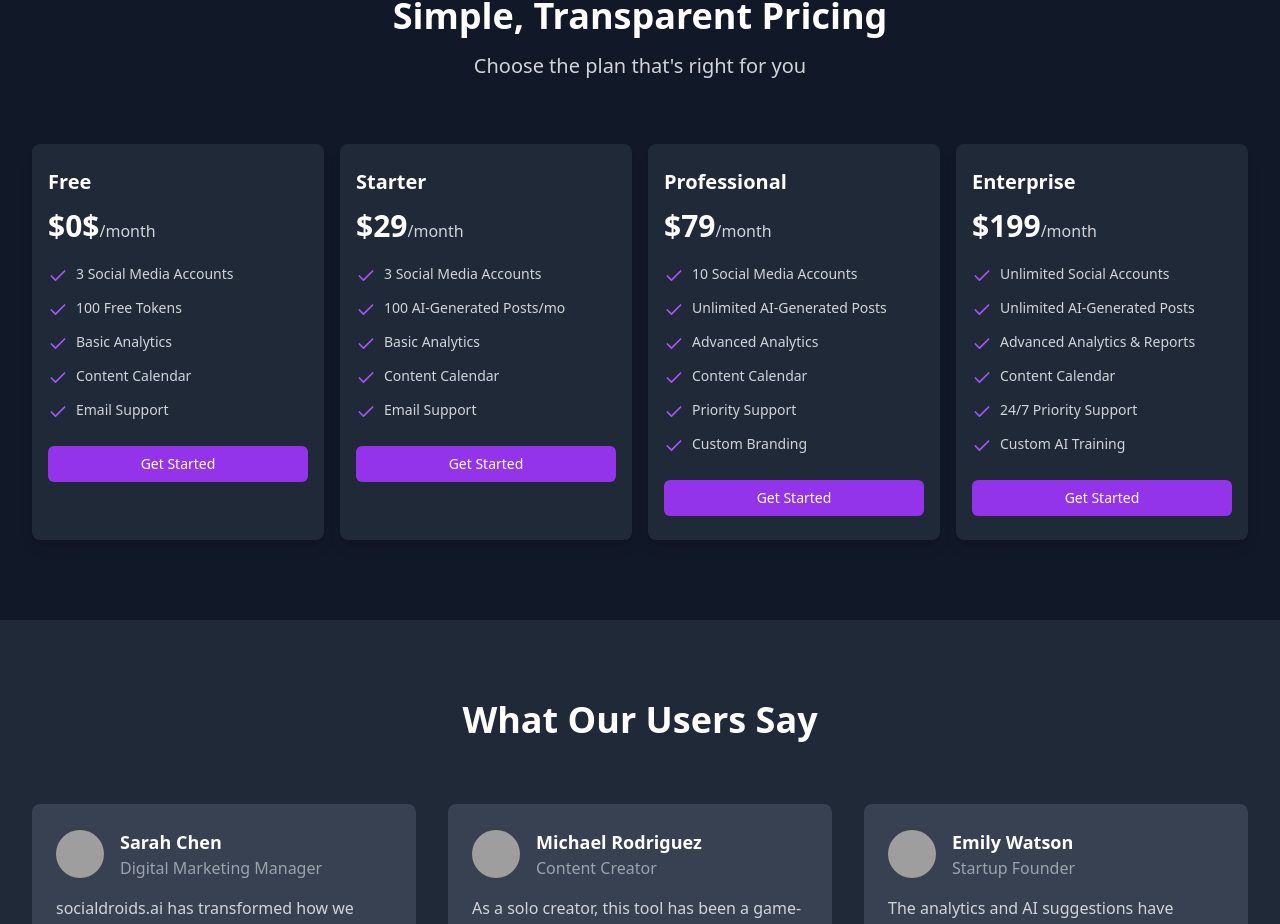
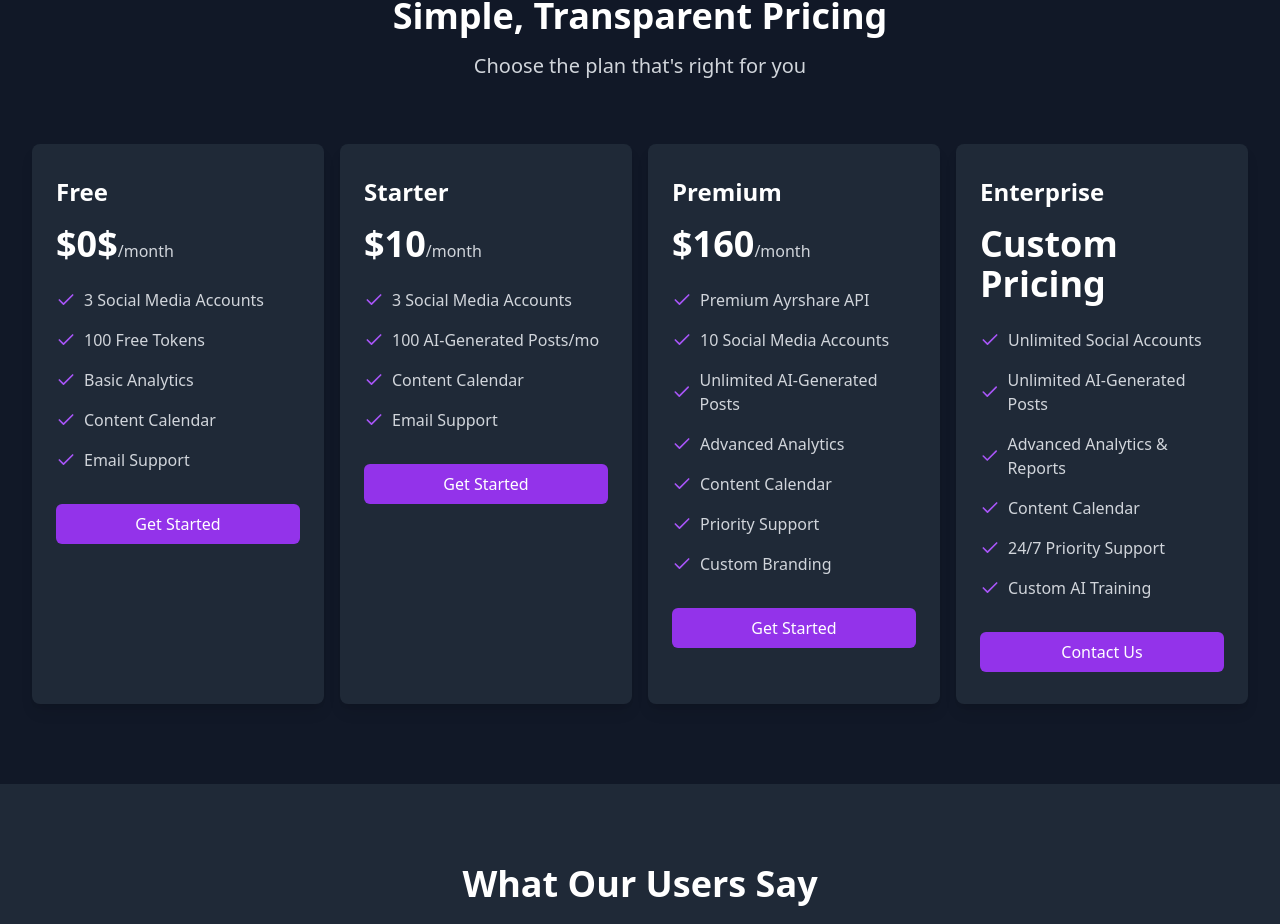
Before and after one commit to sauravdev/droids.social, a React (Vite) app: page / in a window 1280 px wide. Shown: the part 1095-2019 px from the top of the page. Built offline with nearby package versions, Linux system fonts and the light colour scheme; no server answers; the database is empty; grey boxes are pictures that could not be loaded.

Commit message:
Updated pricing plan information

```diff
--- a/src/components/Layout.tsx
+++ b/src/components/Layout.tsx
@@ -1,19 +1,35 @@
-import React, { useState } from 'react';
+import React, { useEffect, useState } from 'react';
 import { Link, useLocation } from 'react-router-dom';
 import { LayoutDashboard, Calendar, MessageSquare, BarChart3, Lightbulb, Sparkles, UserCircle, Brain, Image, Menu, X } from 'lucide-react';
 import { Header } from './Header';
 import { Footer } from './Footer';
+import { useSocialAccounts } from '../hooks/useSocialAccounts';
+import { getSocialAccounts } from '../lib/api';
+import { useAuth } from '../context/AuthContext';
 
 interface LayoutProps {
   children: React.ReactNode;
 }
 
 export function Layout({ children }: LayoutProps) {
+  const {accounts} = useSocialAccounts() ;
   const location = useLocation();
   const isActive = (path: string) => location.pathname === path;
   const [sidebarOpen, setSidebarOpen] = useState(false);
-
-  const navItems = [
+  const {planType} = useAuth() ;
+  useEffect(() => {
+    console.log("plan type (layout) = " , planType ) ;
+  } , [] ) ;
+  const navItems =  planType == "Free" ? [
+    { to: "/dashboard", icon: <LayoutDashboard />, label: "Dashboard" },
+    { to: "/strategy", icon: <Lightbulb />, label: "AI Post generator" },
+    { to: "/generator", icon: <Sparkles />, label: "Custom generator" },
+    { to: "/carousel", icon: <Image />, label: "Carousel Generator" },
+    { to: "/calendar", icon: <Calendar />, label: "Content Calendar" },
+    // { to: "/engage", icon: <MessageSquare />, label: "Engagement" },
+    // { to: "/models", icon: <Brain />, label: "Custom Models" },
+    { to: "/settings", icon: <UserCircle />, label: "Profile Settings" }
+  ] : [
     { to: "/dashboard", icon: <LayoutDashboard />, label: "Dashboard" },
     { to: "/strategy", icon: <Lightbulb />, label: "AI Post generator" },
     { to: "/generator", icon: <Sparkles />, label: "Custom generator" },
@@ -23,7 +39,7 @@ export function Layout({ children }: LayoutProps) {
     { to: "/analytics", icon: <BarChart3 />, label: "Analytics" },
     // { to: "/models", icon: <Brain />, label: "Custom Models" },
     { to: "/settings", icon: <UserCircle />, label: "Profile Settings" }
-  ];
+  ] ;
 
   return (
     <div className="min-h-screen bg-gray-900 flex flex-col">
--- a/src/pages/Dashboard.tsx
+++ b/src/pages/Dashboard.tsx
@@ -56,7 +56,7 @@ export function Dashboard() {
   const [success , setSuccess] = useState("") ;
   const [refreshDashboard , setRefreshDashboard ]=  useState<boolean>(false);
   const [loader , setLoader] = useState(false) ;
-  const { paymentStatus } = useAuth();
+  const { paymentStatus , setPlanType } = useAuth();
 
   const removeToast = () => {
     setTimeout(() => {
@@ -98,6 +98,9 @@ export function Dashboard() {
         })
       );
       includedPlatforms = [] ;
+      let planType = "Free" ;
+      planType = data?.data?.monthlyPostQuota <= 20 ? "Free" : "Premium";
+      setPlanType(planType) ;
       if(data?.data?.activeSocialAccounts && Array.isArray(data?.data?.activeSocialAccounts) && data?.data?.activeSocialAccounts.length > 0 )
       {
         const activeAccounts = data?.data?.activeSocialAccounts;
@@ -111,7 +114,8 @@ export function Dashboard() {
                 api_key: apiKey,
                 access_token: "",
                 refresh_token: "",
-                userId: ""
+                userId: "",
+                planType
               });
             }
           })
--- a/src/pages/LandingPage.tsx
+++ b/src/pages/LandingPage.tsx
@@ -2,7 +2,9 @@ import React from 'react';
 import { Link } from 'react-router-dom';
 import { Bot, Rocket, Calendar, MessageSquare, BarChart3, Zap, Target, Sparkles, Check } from 'lucide-react';
 import { HashLink } from 'react-router-hash-link';
+import { useNavigate } from 'react-router-dom';
 function LandingPage() {
+  const navigate = useNavigate()  ;
   return (
     <div className="min-h-screen bg-gray-900">
       {/* Navigation */}
@@ -132,28 +134,52 @@ function LandingPage() {
         </div>
 
         <div className="mt-16 grid grid-cols-1 gap-4 sm:grid-cols-2 lg:grid-cols-4">
-          {pricingPlans.map((plan) => (
-            <div key={plan.name} className="bg-gray-800 rounded-lg shadow-lg overflow-hidden h-full">
-              <div className="px-4 py-6">
-                <h3 className="text-xl font-semibold text-white">{plan.name}</h3>
-                <p className="mt-3">
-                  <span className="text-3xl font-extrabold text-white">${plan.price}</span>
+        {pricingPlans.map((plan) => (
+            plan?.id != "pdt_8kregStG7i8Ow0tdKq6kK" ? <div key={plan.id} className="bg-gray-800 rounded-lg shadow-lg overflow-hidden">
+              <div className="px-6 py-8">
+                <h3 className="text-2xl font-semibold text-white">{plan.name}</h3>
+                <p className="mt-4">
+                  <span className="text-4xl font-extrabold text-white">${plan.price}</span>
                   <span className="text-gray-300">/month</span>
                 </p>
-                <ul className="mt-5 space-y-3">
+                <ul className="mt-6 space-y-4">
                   {plan.features.map((feature, index) => (
-                    <li key={index} className="flex items-start">
-                      <Check className="h-5 w-5 text-purple-500 mr-2 flex-shrink-0 mt-0.5" />
-                      <span className="text-sm text-gray-300">{feature}</span>
+                    <li key={index} className="flex items-center">
+                      <Check className="h-5 w-5 text-purple-500 mr-2" />
+                      <span className="text-gray-300">{feature}</span>
                     </li>
                   ))}
                 </ul>
-                <div className="mt-6">
-                  <a
-                    href="#signup"
-                    className="block w-full bg-purple-600 hover:bg-purple-700 text-white font-medium py-2 px-3 rounded-md text-center text-sm"
+                <div className="mt-8">
+                  <button
+                    onClick={() => {navigate('/signup')}}
+                    className="block w-full bg-purple-600 hover:bg-purple-700 text-white font-medium py-2 px-4 rounded-md text-center"
                   >
                     Get Started
+                  </button>
+                </div>
+              </div>
+            </div> : <div key={plan.id} className="bg-gray-800 rounded-lg shadow-lg overflow-hidden">
+              <div className="px-6 py-8">
+                <h3 className="text-2xl font-semibold text-white">{plan.name}</h3>
+                <p className="mt-4">
+                  <span className="text-4xl font-extrabold text-white">Custom Pricing</span>
+
+                </p>
+                <ul className="mt-6 space-y-4">
+                  {plan.features.map((feature, index) => (
+                    <li key={index} className="flex items-center">
+                      <Check className="h-5 w-5 text-purple-500 mr-2" />
+                      <span className="text-gray-300">{feature}</span>
+                    </li>
+                  ))}
+                </ul>
+                <div className="mt-8">
+                  <a
+                    href="#contact"
+                    className="block w-full bg-purple-600 hover:bg-purple-700 text-white font-medium py-2 px-4 rounded-md text-center"
+                  >
+                    Contact Us
                   </a>
                 </div>
               </div>
@@ -271,6 +297,7 @@ function LandingPage() {
 
 const pricingPlans = [
   {
+    id: 'Free123',
     name: 'Free',
     price: '0$',
     features: [
@@ -282,40 +309,46 @@ const pricingPlans = [
     ]
   },
   {
+    id: 'pdt_dxSbp9be9x6ISDYyZLOjq',
     name: 'Starter',
-    price: '29',
+    price: '10',
     features: [
       '3 Social Media Accounts',
       '100 AI-Generated Posts/mo',
-      'Basic Analytics',
       'Content Calendar',
-      'Email Support'
-    ]
+      'Email Support',
+    ],
+    tokens: 1000,
   },
   {
-    name: 'Professional',
-    price: '79',
+    id: 'pdt_kaFtp9yz76HqvwH9arGQp',
+    name: 'Premium',
+    price: '160',
     features: [
+      'Premium Ayrshare API',
       '10 Social Media Accounts',
       'Unlimited AI-Generated Posts',
       'Advanced Analytics',
       'Content Calendar',
       'Priority Support',
-      'Custom Branding'
-    ]
+      'Custom Branding',
+    ],
+    tokens: 5000,
   },
   {
+    id: 'pdt_8kregStG7i8Ow0tdKq6kK',
     name: 'Enterprise',
-    price: '199',
+    price: 'Custom Pricing',
     features: [
       'Unlimited Social Accounts',
       'Unlimited AI-Generated Posts',
       'Advanced Analytics & Reports',
       'Content Calendar',
       '24/7 Priority Support',
-      'Custom AI Training'
-    ]
-  }
+      'Custom AI Training',
+    ],
+    tokens: 10000,
+  },
 ];
 
 const testimonials = [
--- a/src/pages/Pricing.tsx
+++ b/src/pages/Pricing.tsx
@@ -4,12 +4,14 @@ import { Header } from '../components/Header';
 import { Footer } from '../components/Footer';
 import { BACKEND_APIPATH } from '../constants';
 import { getProfile } from '../lib/api';
+import { useNavigate } from 'react-router-dom';
 import { useAuth } from '../context/AuthContext';
 
 export function Pricing() {
   const { setTokens } = useAuth();
 
   const [profile, setProfile] = useState<any>(null);
+  const  navigate = useNavigate() ;
 
   useEffect(() => {
     (async () => {
@@ -19,6 +21,10 @@ export function Pricing() {
     })();
   }, []);
 
+  const handleNavigateToContactUs = () => {
+    navigate("/contact") ;
+  }
+
   const pricingPlans = [
     {
       id: 'pdt_dxSbp9be9x6ISDYyZLOjq',
@@ -27,7 +33,6 @@ export function Pricing() {
       features: [
         '3 Social Media Accounts',
         '100 AI-Generated Posts/mo',
-        'Basic Analytics',
         'Content Calendar',
         'Email Support',
       ],
@@ -35,9 +40,10 @@ export function Pricing() {
     },
     {
       id: 'pdt_kaFtp9yz76HqvwH9arGQp',
-      name: 'Professional',
-      price: '50',
+      name: 'Premium',
+      price: '160',
       features: [
+        'Premium Ayrshare API',
         '10 Social Media Accounts',
         'Unlimited AI-Generated Posts',
         'Advanced Analytics',
@@ -50,7 +56,7 @@ export function Pricing() {
     {
       id: 'pdt_8kregStG7i8Ow0tdKq6kK',
       name: 'Enterprise',
-      price: '100',
+      price: 'Custom Pricing',
       features: [
         'Unlimited Social Accounts',
         'Unlimited AI-Generated Posts',
@@ -122,7 +128,7 @@ export function Pricing() {
 
         <div className="mt-16 grid grid-cols-1 gap-8 md:grid-cols-3">
           {pricingPlans.map((plan) => (
-            <div key={plan.id} className="bg-gray-800 rounded-lg shadow-lg overflow-hidden">
+            plan?.id != "pdt_8kregStG7i8Ow0tdKq6kK" ? <div key={plan.id} className="bg-gray-800 rounded-lg shadow-lg overflow-hidden">
               <div className="px-6 py-8">
                 <h3 className="text-2xl font-semibold text-white">{plan.name}</h3>
                 <p className="mt-4">
@@ -146,6 +152,30 @@ export function Pricing() {
                   </button>
                 </div>
               </div>
+            </div> : <div key={plan.id} className="bg-gray-800 rounded-lg shadow-lg overflow-hidden">
+              <div className="px-6 py-8">
+                <h3 className="text-2xl font-semibold text-white">{plan.name}</h3>
+                <p className="mt-4">
+                  <span className="text-4xl font-extrabold text-white">Custom Pricing</span>
+
+                </p>
+                <ul className="mt-6 space-y-4">
+                  {plan.features.map((feature, index) => (
+                    <li key={index} className="flex items-center">
+                      <Check className="h-5 w-5 text-purple-500 mr-2" />
+                      <span className="text-gray-300">{feature}</span>
+                    </li>
+                  ))}
+                </ul>
+                <div className="mt-8">
+                  <button
+                    onClick={() => {handleNavigateToContactUs() }}
+                    className="block w-full bg-purple-600 hover:bg-purple-700 text-white font-medium py-2 px-4 rounded-md text-center"
+                  >
+                    Contact Us
+                  </button>
+                </div>
+              </div>
             </div>
           ))}
         </div>
```
Also changed, not shown: src/context/AuthContext.tsx (+9 -2 lines).
